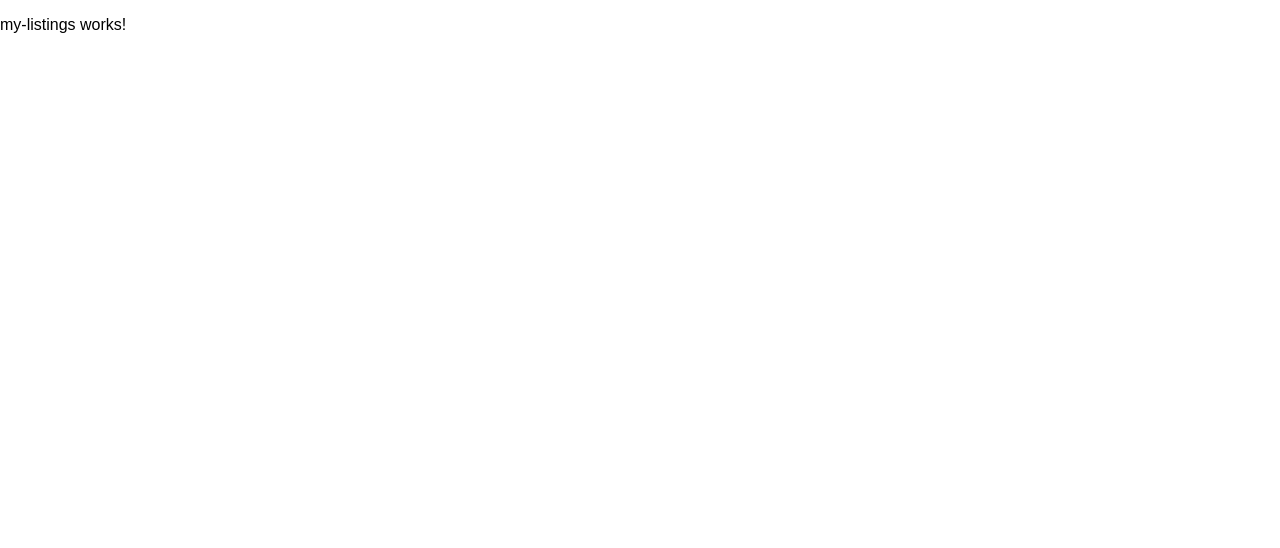
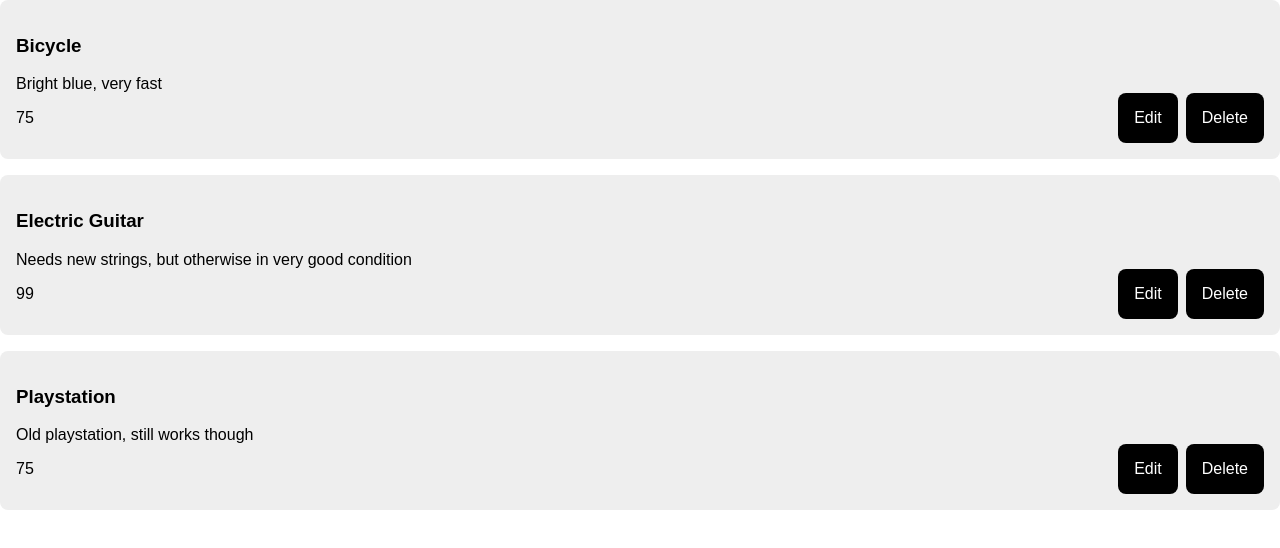
Before and after one commit to friedmanalexg/friedslist, an Angular app: page /my-listings in a window 1280 px wide. Shown: the top 548 px of the page. Built offline with nearby package versions, Linux system fonts and the light colour scheme.

Commit message:
my listings builds with buttons

```diff
--- a/src/app/my-listings/my-listings.component.html
+++ b/src/app/my-listings/my-listings.component.html
@@ -1 +1,11 @@
-<p>my-listings works!</p>
+<div class="content-box" *ngFor="let listing of listings">
+    <h3>{{listing.name}}</h3>
+    <p>{{listing.description}}</p>
+    <p>{{listing.price}}</p>
+    <div class="buttons-container">
+        <a routerLink="/edit-listing/{{listing.id}}">
+            <button> Edit </button>
+        </a>
+        <button (click)="onDeleteClicked(listing.id)"> Delete </button>
+    </div>
+</div>
```
